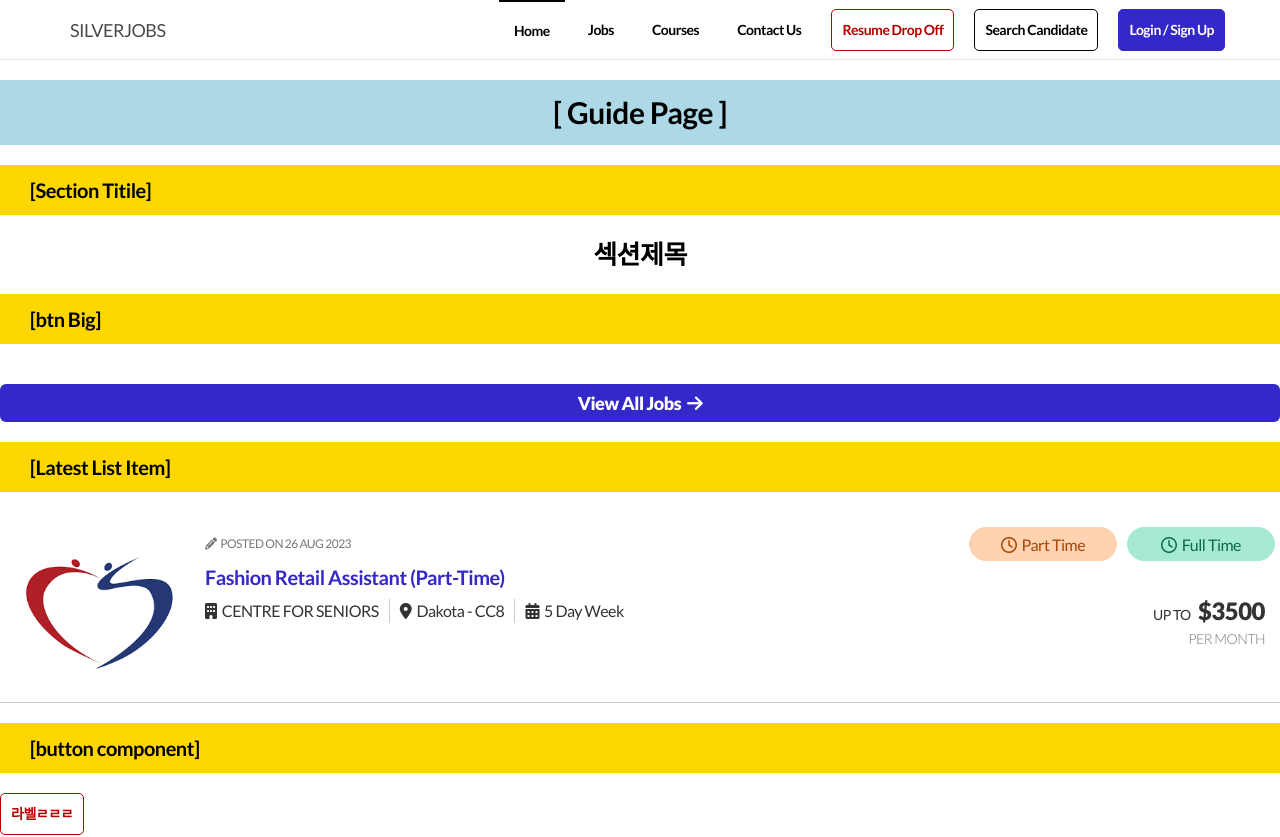
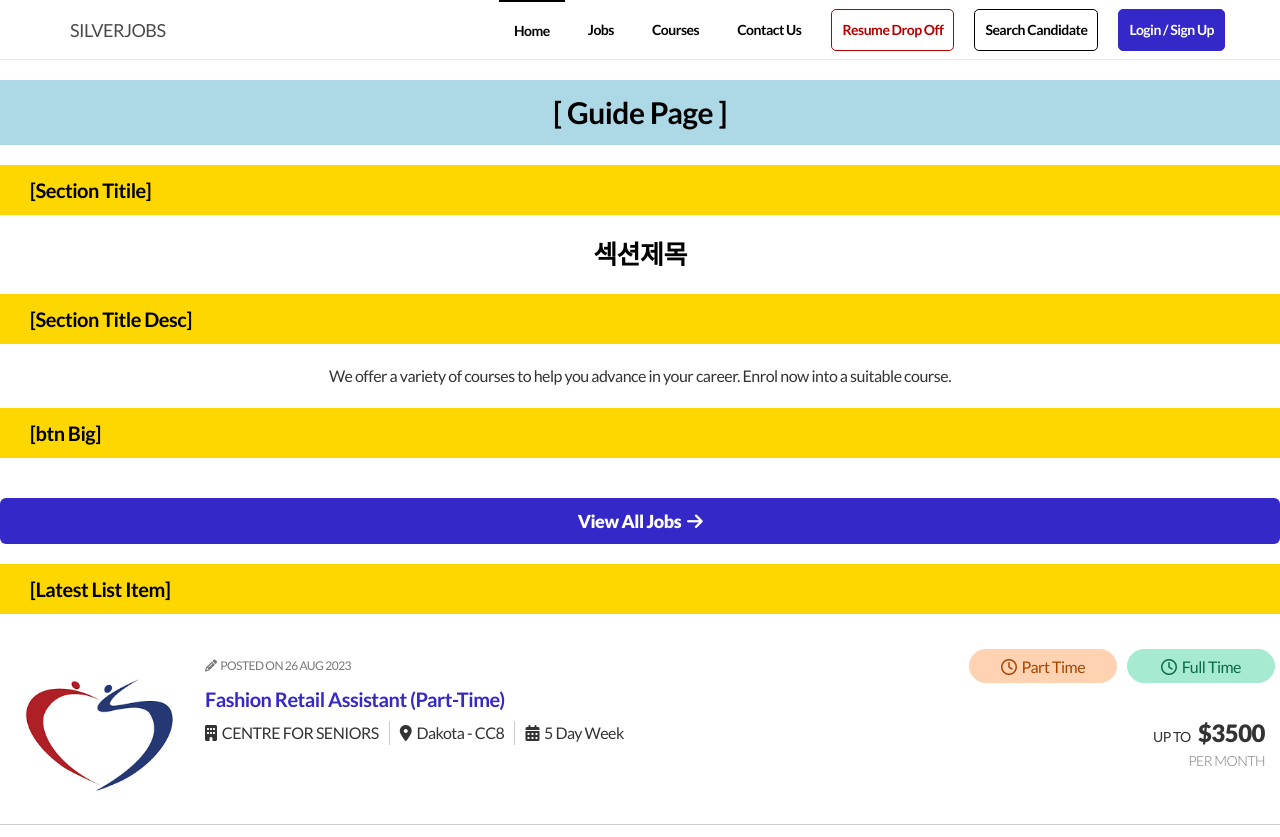
Before and after one commit to phr9000/seniorJob, a React (Create React App) app: page /guide in a window 1280 px wide. Shown: the top 837 px of the page. Built offline with nearby package versions, Linux system fonts and the light colour scheme.

Commit message:
+ Guide 문서에 secTitleDesc 모듈 추가

```diff
--- a/src/assets/styles/layout/main.scss
+++ b/src/assets/styles/layout/main.scss
@@ -15,6 +15,7 @@ main {
     @media (#{$mobile}) {
       height: 26rem;
     }
+
     &-txt-area {
       position: absolute;
       transform: translate(-50%, 0%);
@@ -31,6 +32,7 @@ main {
         padding: 0 1.5rem;
         width: 100%;
       }
+
       h3 {
         margin-bottom: 2rem;
         font-size: 3.5rem;
@@ -46,6 +48,7 @@ main {
           font-size: 1.8rem;
         }
       }
+
       p {
         margin-bottom: 1rem;
         font-size: 1.8rem;
@@ -60,11 +63,13 @@ main {
           font-weight: 400;
         }
       }
+
       .go-link {
         color: $blue1;
       }
     }
   }
+
   // search
   .search-box-container {
     position: relative;
@@ -84,6 +89,7 @@ main {
     }
   }
 }
+
 .sec_title {
   font-size: 2.6rem;
   font-weight: 600;
@@ -92,14 +98,21 @@ main {
   margin-bottom: 1rem;
 }
 
+.sec_title_desc {
+  font-size: 1.6rem;
+  text-align: center;
+  color: #333;
+  margin-bottom: 1rem;
+}
+
 .big_btn {
   padding-top: 2rem;
 
   a {
+    height: 4.6rem;
     display: block;
     font-size: 1.8rem;
     font-weight: 900;
-    line-height: 1.3rem;
     border-radius: 6px;
     color: $white;
     text-align: center;
@@ -136,17 +149,20 @@ main {
   padding-top: 3rem;
   padding-bottom: 3rem;
   background-color: #f0f0f0;
+
   .grid {
     max-width: 1170px;
     margin: 0 auto;
     grid-template-columns: repeat(4, minmax(0, 1fr));
     gap: 3rem;
+
     li {
       border-radius: 0.5rem;
       border: 1px solid #ccc;
       background-color: $white;
       box-shadow: 0 0 10px 0 rgba(0, 0, 0, 0.3);
     }
+
     .img-area {
       &.img-01 {
         width: 100%;
@@ -157,8 +173,10 @@ main {
         background-image: url("../../imgs/need_help01.jpg");
       }
     }
+
     .txt-area {
       padding: 10px;
+
       h3 {
         color: $primary;
         font-size: 1.8rem;
@@ -166,6 +184,7 @@ main {
       }
     }
   }
+
   @media (#{$tablet}) {
     .grid {
       grid-template-columns: repeat(2, minmax(0, 1fr));
@@ -176,6 +195,7 @@ main {
     .grid {
       grid-template-columns: repeat(1, minmax(0, 1fr));
       gap: 0rem;
+
       .img-area {
         &.img-01 {
           height: 200px;
--- a/src/components/Guide.tsx
+++ b/src/components/Guide.tsx
@@ -24,12 +24,25 @@ interface BigBtnTitleProps {
   title?: string;
 }
 
+interface SecTitleDescProps {
+  desc?: string;
+}
+
 
 export function SecTitle ({title = "섹션제목"}: SecTitleProps) {
   return (
     <h2 className="sec_title">{title}</h2>
   );
 }
+
+export function SecTitleDesc ({desc = "We offer a variety of courses to help you advance in your career. Enrol now into a suitable course."}: SecTitleDescProps) {
+  return (
+    <p className="sec_title_desc">
+      {desc}
+    </p>
+  );
+}
+
 
 export function BigBtn ({title = "View All Jobs"}: BigBtnTitleProps) {
   return (
@@ -83,6 +96,8 @@ const Guide: React.FC = () => {
       <div style={{...commonStyle, ...fontSize30}}>[ Guide Page ]</div>
       <div style={{...commonStyle, ...fontSize20}}>[Section Titile]</div>
       <SecTitle/>
+      <div style={{...commonStyle, ...fontSize20}}>[Section Title Desc]</div>
+      <SecTitleDesc/>
 
       <div style={{...commonStyle, ...fontSize20}}>[btn Big]</div>
       <BigBtn/>
```
